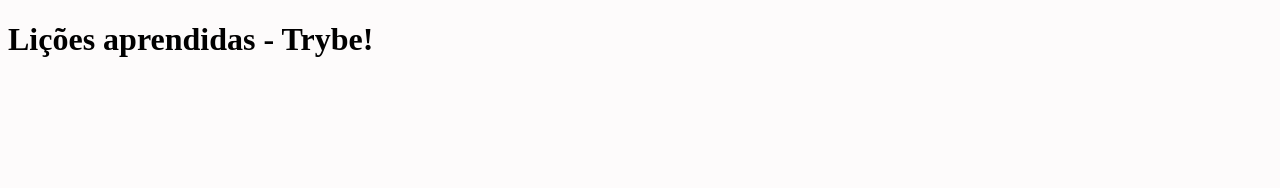
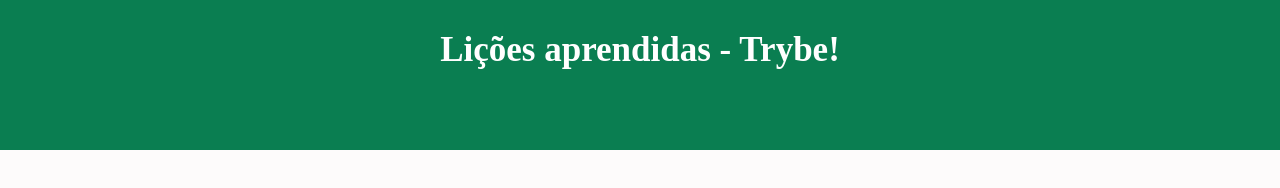
Before and after one commit to sabrinavazc/lessonslearned, a website: page index.html in a window 1280 px wide. Drawn offline with Linux system fonts and the light colour scheme.

Commit message:
Adição de barra superior com um título_Requisito02

```diff
--- a/index.html
+++ b/index.html
@@ -9,7 +9,15 @@
 </head>
 
 <body>
-    <h1>Lições aprendidas - Trybe!</h1>
+    <div id="cabecalho">
+        <header>
+            <nav>
+                <div class="titulo-nav-cabecalho">
+                    <h1 id="titulo">Lições aprendidas - Trybe!</h1>
+                </div>
+            </nav>
+        </header>
+    </div>
 
 </body>
 </html>
--- a/style.css
+++ b/style.css
@@ -1,3 +1,25 @@
+*{
+    margin: 0px;
+    padding: 0px;
+}
+
 body{
     background-color: rgb(253,251,251);
 }
+
+#cabecalho{
+    background-color: #0a7e51;
+    top: 0;
+    max-width: 100%;
+    width: 100%;
+    height: 150px;
+    margin-bottom: 30px;
+}
+
+#titulo{
+    color: white;
+    line-height: 100px;
+    font-weight: 900px;
+    font-size: 35px;
+    text-align: center;
+}
```
